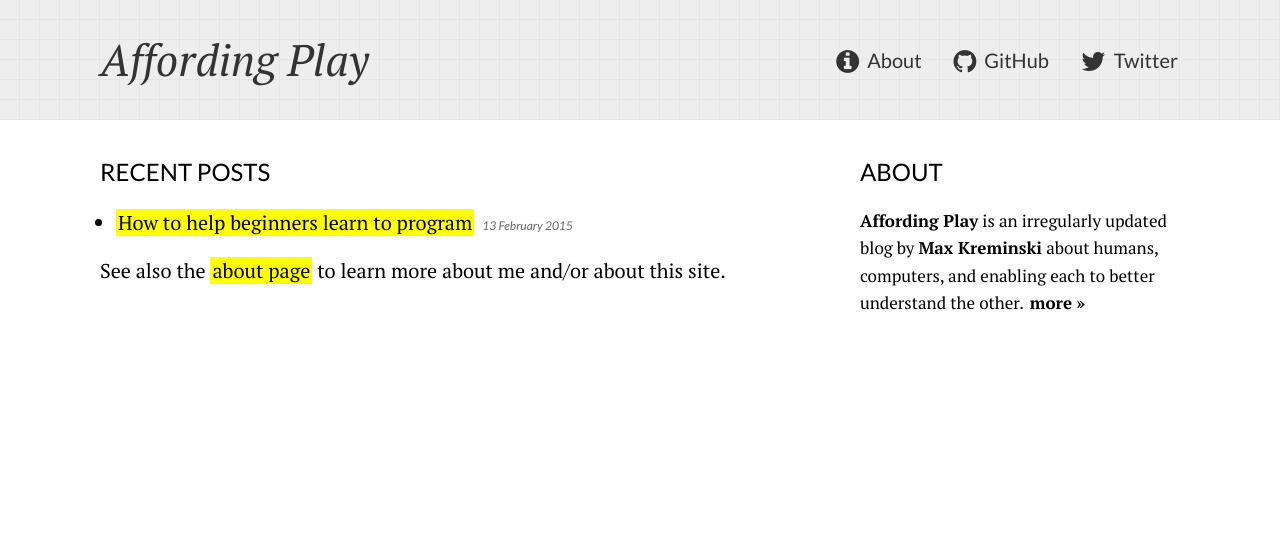
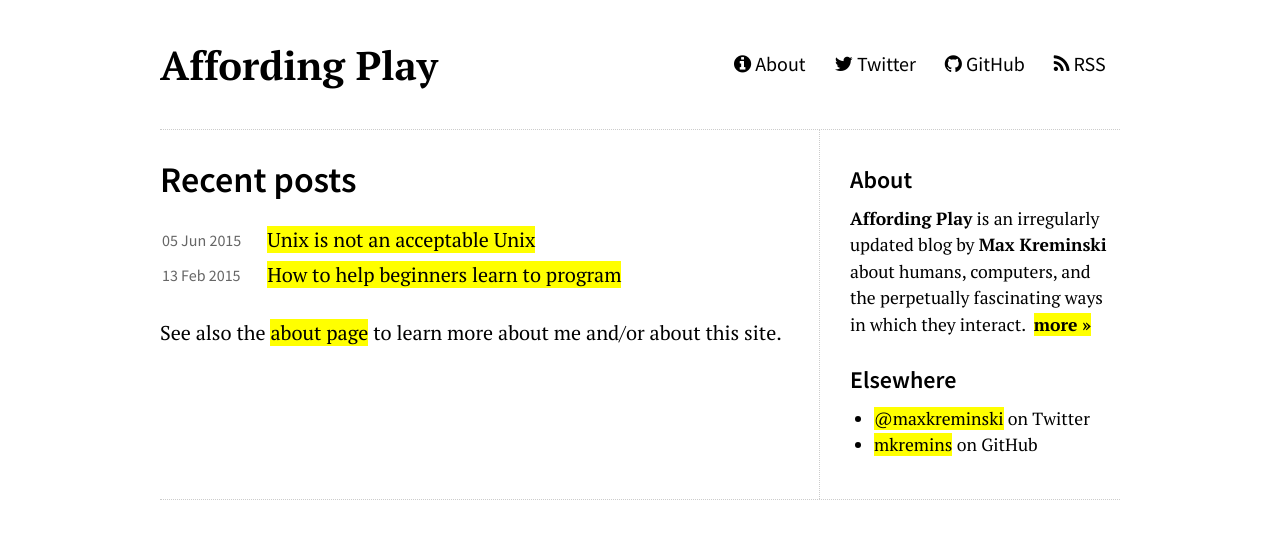
Before and after one commit to mkremins/mkremins.github.io, a Jekyll site: the page built from index.html, in a window 1280 px wide. Shown: the top 539 px of the page. Built offline with Jekyll 4.4.1, drawn with Linux system fonts in a browser that asks for light colours; nearby versions of some CDN libraries.

Commit message:
unix-not-acceptable-unix

```diff
--- a/_config.yml
+++ b/_config.yml
@@ -1,3 +1,5 @@
+url: http://mkremins.github.io
+
 defaults:
   -
     scope:
--- a/_layouts/default.html
+++ b/_layouts/default.html
@@ -5,28 +5,39 @@
     <meta name="viewport" content="width=device-width, user-scalable=no">
     <title>{{ page.title }} | Affording Play</title>
     <link rel="stylesheet" href="/css/styles.css">
+    <link href='http://fonts.googleapis.com/css?family=Merriweather:400,700,400italic,700italic|Source+Sans+Pro:200,400,600,400italic,600italic|PT+Serif:400,700,400italic,700italic|Source+Code+Pro' rel='stylesheet' type='text/css'>
     <link rel="stylesheet" href="//maxcdn.bootstrapcdn.com/font-awesome/4.3.0/css/font-awesome.min.css">
   </head>
   <body>
     <header>
-      <div class="header-content">
-        <h1 class="title"><a href="/">Affording Play</a></h1>
-        <div class="header-links">
-          <a href="/about"><i class="fa fa-info-circle fa-lg"></i><span class="label">About</span></a>
-          <a href="https://github.com/mkremins"><i class="fa fa-github fa-lg"></i><span class="label">GitHub</span></a>
-          <a href="https://twitter.com/maxkreminski"><i class="fa fa-twitter fa-lg"></i><span class="label">Twitter</span></a>
-        </div>
+      <h1><a href="/">Affording Play</a></h1>
+      <nav>
+        <ul>
+          <li><a href="/about"><i class="fa fa-info-circle"></i>About</a></li>
+          <li><a href="https://twitter.com/maxkreminski"><i class="fa fa-twitter"></i>Twitter</a></li>
+          <li><a href="https://github.com/mkremins"><i class="fa fa-github"></i>GitHub</a></li>
+          <li><a href="/atom.xml"><i class="fa fa-rss"></i>RSS</a></li>
+        </ul>
+      </nav>
+    </header>
+    <main>
+      <article class="{% if page.date %}post{% endif %}">
+        <h2><a href="{{ page.permalink }}">{{ page.title }}</a></h2>
+        {% if page.date %}
+        <div class="date">{{ page.date | date_to_long_string }}</div>
+        {% endif %}
+        {{ content }}
+      </article>
+      <div class="sidebar">
+        <h4>About</h4>
+        <p><strong>Affording Play</strong> is an irregularly updated blog by <strong>Max Kreminski</strong> about humans, computers, and the perpetually fascinating ways in which they interact. <a href="/about" style="font-weight:bold;margin-left:0.25rem;">more »</a></p>
+        <h4>Elsewhere</h4>
+        <ul>
+          <li><a href="https://twitter.com/maxkreminski">@maxkreminski</a> on Twitter</li>
+          <li><a href="https://github.com/mkremins">mkremins</a> on GitHub</li>
+        </ul>
       </div>
-    </header>
-    <div class="body-content">
-      <main>
-        <h2><a href="{{ page.permalink }}">{{ page.title }}</a></h2>
-        {{ content }}
-      </main>
-      <div class="side">
-        <h2>About</h2>
-        <p><a href="/">Affording Play</a> is an irregularly updated blog by <a href="https://twitter.com/maxkreminski">Max Kreminski</a> about humans, computers, and enabling each to better understand the other. <a href="/about" style="margin-left:0.15rem;">more »</a></p>
-      </div>
-    </div>
+    </main>
+    <footer></footer>
   </body>
 </html>
--- a/css/styles.css
+++ b/css/styles.css
@@ -1,186 +1,219 @@
-@import url(http://fonts.googleapis.com/css?family=Lato:400,700,400italic,700italic);
-@import url(http://fonts.googleapis.com/css?family=PT+Serif:400,700,400italic,700italic);
-@import url(http://fonts.googleapis.com/css?family=Source+Code+Pro);
-
 *, *::before, *::after {
+  -moz-box-sizing: border-box;
+  -webkit-box-sizing: border-box;
   box-sizing: border-box;
   margin: 0;
   padding: 0;
 }
 
 body {
-  font-family: 'PT Serif', serif;
-  font-size: 20px;
+  display: -moz-flex;
+  display: -webkit-flex;
+  display: flex;
+  -moz-flex-flow: row wrap;
+  -webkit-flex-flow: row wrap;
+  flex-flow: row wrap;
+  font-family: 'PT Serif', Georgia, serif;
+  font-size: 1.25em;
   line-height: 1.625;
+  margin: 0 auto;
+  width: 960px;
 }
 
-/* header stuff */
+a {
+  color: inherit;
+  text-decoration: none;
+}
 
 header {
-  background-color: #eee;
-  background-image: linear-gradient(#e5e5e5 1px, transparent 1px),
-                    linear-gradient(90deg, #e5e5e5 1px, transparent 1px);
-  background-position: -1px -1px, -1px -1px;
-  background-size: 20px 20px, 20px 20px;
-  padding: 1.5rem 0;
-  position: relative;
+  -moz-align-items: center;
+  -webkit-align-items: center;
+  align-items: center;
+  border-bottom: 1px dotted #ccc;
+  display: -moz-flex;
+  display: -webkit-flex;
+  display: flex;
+  -moz-flex-flow: row wrap;
+  -webkit-flex-flow: row wrap;
+  flex-flow: row wrap;
+  margin-top: 2rem;
+  padding-bottom: 2rem;
+  width: 100%;
 }
 
-.header-content {
-  display: flex;
-  flex-flow: row wrap;
-  margin: 0 auto;
-  position: relative;
-  width: 1080px;
+nav {
+  font-family: 'Source Sans Pro', sans-serif;
+  margin-left: auto;
 }
 
-h1 {
-  color: #333;
-  font-family: 'PT Serif', serif;
-  font-size: 44px;
-  font-style: italic;
-  font-weight: normal;
+.fa {
+  margin-right: 0.25rem;
+}
+
+header ul {
+  display: -moz-flex;
+  display: -webkit-flex;
+  display: flex;
+  -moz-flex-flow: row wrap;
+  -webkit-flex-flow: row wrap;
+  flex-flow: row wrap;
+  list-style: none;
+}
+
+header li {
   margin-bottom: 0;
 }
 
-.header-links {
-  color: #333;
-  font-family: 'Lato', sans-serif;
-  position: absolute;
-  right: 0;
-  top: 1.25rem;
+header li a {
+  padding: 0.5rem 0.9rem;
 }
 
-.header-links > a {
+header li a:hover {
+  background: #eee;
+}
+
+main {
+  display: -moz-flex;
+  display: -webkit-flex;
+  display: flex;
+  -moz-flex-flow: row wrap;
+  -webkit-flex-flow: row wrap;
+  flex-flow: row wrap;
+}
+
+article {
+  border-right: 1px dotted #ccc;
+  padding-bottom: 1rem;
+  padding-right: 30px;
+  padding-top: 2rem;
+  width: 660px;
+}
+
+.sidebar {
+  font-size: 1.1rem;
+  line-height: 1.5;
+  padding-bottom: 1rem;
+  padding-left: 30px;
+  padding-top: 2rem;
+  width: 300px;
+}
+
+footer {
+  border-top: 1px dotted #ccc;
+  height: 1px;
+  margin-bottom: 6rem;
+  width: 100%;
+}
+
+h2, h3, h4, h5, h6 {
+  font-family: 'Source Sans Pro', sans-serif;
+  font-weight: 600;
+  margin-bottom: 1rem;
+}
+
+h2 {
+  font-size: 2.25rem;
+  line-height: 1;
+  margin-bottom: 1.5rem;
+}
+
+article.post h2 {
+  margin-bottom: 0.25rem;
+}
+
+h3 {
+  font-size: 28px;
+}
+
+h4 {
+  font-size: 1.5rem;
+  margin-bottom: 0.5rem;
+}
+
+article h2 a {
   background: none;
+}
+
+article h2 a:hover {
+  background: none;
+}
+
+p {
+  margin-bottom: 1.5rem;
+}
+
+main ol, main ul {
+  margin-bottom: 1.5rem;
   margin-left: 1.5rem;
 }
 
-.header-links > a:hover .label {
-  background: yellow;
+article li {
+  margin-bottom: 1.5rem;
 }
 
-.header-links .fa {
-  margin-right: 0.5rem;
-}
-
-/* main stuff */
-
-.body-content {
-  display: flex;
-  flex-flow: row wrap;
-  margin: 0 auto;
-  width: 1080px;
-}
-
-main {
-  padding: 2rem 0;
-  width: 680px;
-}
-
-.side {
-  font-size: 17px;
-  margin-left: 80px;
-  padding: 2rem 0;
-  vertical-align: top;
-  width: 320px;
-}
-
-.side a {
-  background: none;
-  font-weight: bold;
-  padding: 0;
-}
-
-.side a:hover {
-  background: yellow;
-}
-
-h2, h3, h4, h5, h6 {
-  font-family: 'Lato', sans-serif;
-  font-weight: normal;
-  margin-bottom: 1rem;
-  text-transform: uppercase;
-}
-
-h2 {
-  font-size: 24px;
-}
-
-h1 a, h2 a {
-  background: none;
-  padding: 0;
-}
-
-p {
-  margin-bottom: 1rem;
-}
-
-ol, ul {
-  margin-bottom: 1rem;
-  margin-left: 1rem;
+table {
+  margin-bottom: 1.5rem;
 }
 
 pre {
   background: #eeeeee;
   font-family: 'Source Code Pro', monospace;
-  font-size: 18px;
-  margin-bottom: 1rem;
+  font-size: 0.88em;
+  margin-bottom: 1.5rem;
   padding: 0.5rem;
 }
 
-a {
-  background: yellow;
-  color: inherit;
-  padding: 0 2px;
-  text-decoration: none;
+blockquote {
+  margin-left: auto;
+  margin-right: auto;
+  width: 80%;
 }
 
-a:hover {
+blockquote p:not(:last-child) {
+  font-style: italic;
+}
+
+main a {
+  background: yellow;
+}
+
+main a:hover {
   background: none;
 }
 
 code {
   background: #eeeeee;
-  font-size: 18px;
+  font-size: 0.88em;
   font-family: 'Source Code Pro', monospace;
   padding: 0 2px;
-}
-
-aside {
-  color: #666;
-  font-family: 'Lato', sans-serif;
-  font-size: 12px;
-  right: 15%;
-  position: absolute;
-  width: 200px;
+  white-space: nowrap;
 }
 
 .date {
   color: #666;
-  font-family: 'Lato', sans-serif;
-  font-size: 12px;
-  font-style: italic;
+  font-family: 'Source Sans Pro', sans-serif;
+  font-size: 1rem;
   margin-left: 0.5rem;
 }
 
-@media (max-width: 1200px) {
-  .header-content, .body-content { width: 960px; }
-  main { width: 600px; }
-  .side { margin-left: 60px; width: 300px; }
+article > .date {
+  font-size: 1.1rem;
+  margin-bottom: 1.5rem;
+  margin-left: 0;
 }
 
-@media (max-width: 1060px) {
-  .header-content, .body-content { width: 740px; }
-  main { width: 100%; }
-  .side { display: none; }
+.twitter-tweet {
+  margin: 2rem auto !important;
+}
+
+@media (max-width: 1040px) {
+  body { -moz-justify-content: center; -webkit-justify-content: center; justify-content: center; width: 90%; }
+  article { border-right: none; padding-right: 0; }
+  .sidebar { display: none; }
 }
 
 @media (max-width: 800px) {
-  .header-content, .body-content { width: 90%; }
-  .header-links .label { display: none; }
+  header { margin-top: 1rem; padding-bottom: 1rem; }
+  article { padding-bottom: 0; }
+  footer { display: none; }
 }
-
-@media (max-width: 550px) {
-  .header-links { display: none; }
-}
--- a/index.html
+++ b/index.html
@@ -1,9 +1,12 @@
 ---
 title: Recent posts
 ---
-<ul>
+<table>
   {% for post in site.posts %}
-    <li><a href="{{ post.url }}">{{ post.title }}</a><span class="date">{{ post.date | date_to_long_string }}</span></li>
+  <tr>
+    <td class="date" style="padding-right:1.5rem">{{ post.date | date_to_string }}</td>
+    <td><a href="{{ post.url }}">{{ post.title }}</a></td>
+  </tr>
   {% endfor %}
-</ul>
+</table>
 <p>See also the <a href="/about">about page</a> to learn more about me and/or about this site.</p>
```
Also changed, not shown: _posts/2015-02-13-how-to-help-beginners.md (+0 -2 lines), _posts/2015-06-05-unix-not-acceptable-unix.md (added, +80 -0 lines), atom.xml (added, +24 -0 lines).
